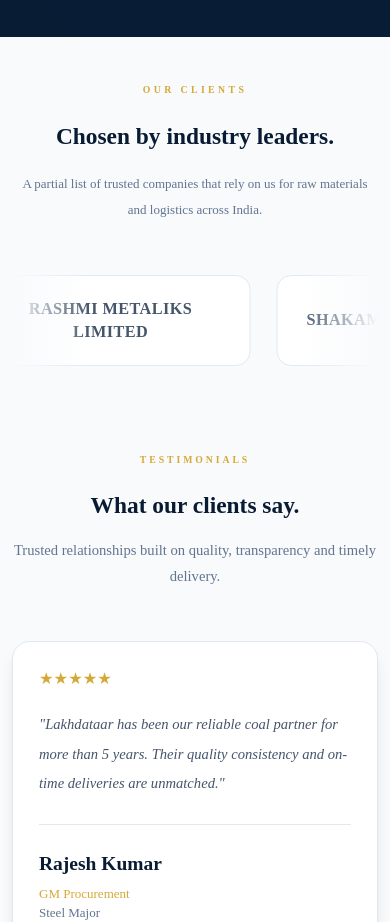
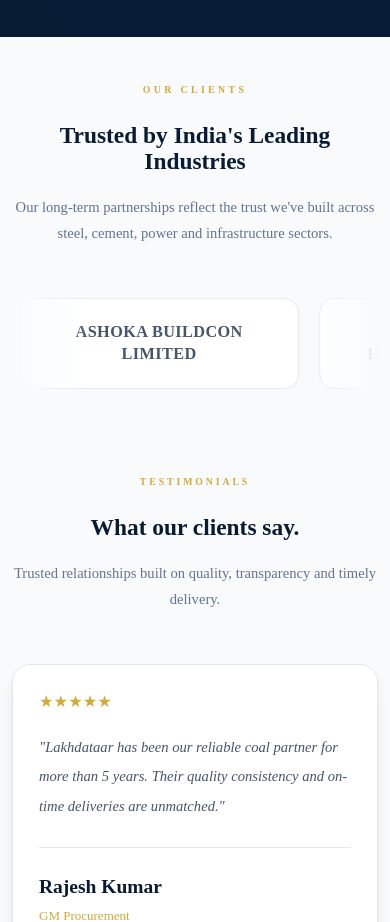
Before and after one commit to Maan-Sharma/lakhdataar-associates-website, a Next.js app: page / in a window 390 px wide. Shown: the part 5120-6042 px from the top of the page. Built offline with nearby package versions, Linux system fonts and the light colour scheme.

Commit message:
Improve responsive hero section and GSAP animations

```diff
--- a/components/clients/Clients.tsx
+++ b/components/clients/Clients.tsx
@@ -5,8 +5,13 @@
 import { clients } from "./data";
 
 export default function Clients() {
-    // Duplicate the array for a seamless infinite marquee
-    const marqueeClients = [...clients, ...clients];
+    // Repeat several times for a perfectly smooth infinite marquee
+    const marqueeClients = [
+        ...clients,
+        ...clients,
+        ...clients,
+        ...clients,
+    ];
 
     return (
         <section className="overflow-hidden bg-slate-50 py-20 lg:py-28">
@@ -14,13 +19,8 @@
 
                 {/* Heading */}
 
-                <motion.div
-                    initial={{ opacity: 0, y: 40 }}
-                    whileInView={{ opacity: 1, y: 0 }}
-                    viewport={{ once: true }}
-                    transition={{ duration: 0.8 }}
-                    className="mx-auto max-w-4xl text-center"
-                >
+                <div className="mx-auto max-w-4xl text-center">
+
                     <span
                         className="
                         inline-flex
@@ -33,7 +33,6 @@
                         uppercase
                         tracking-[0.35em]
                         text-gold
-                        sm:text-sm
                     "
                     >
                         OUR CLIENTS
@@ -42,17 +41,14 @@
                     <h2
                         className="
                         mt-6
-                        text-3xl
+                        text-4xl
                         font-black
-                        leading-tight
                         text-brand
-
-                        sm:text-5xl
-
+                        md:text-5xl
                         lg:text-6xl
                     "
                     >
-                        Chosen by industry leaders.
+                        Trusted by India's Leading Industries
                     </h2>
 
                     <p
@@ -60,42 +56,39 @@
                         mx-auto
                         mt-6
                         max-w-3xl
-                        text-base
+                        text-lg
                         leading-8
                         text-slate-500
-
-                        sm:text-lg
-
-                        lg:text-xl
                     "
                     >
-                        A partial list of trusted companies that rely on us
-                        for raw materials and logistics across India.
+                        Our long-term partnerships reflect the trust
+                        we've built across steel, cement, power and
+                        infrastructure sectors.
                     </p>
-                </motion.div>
+
+                </div>
 
                 {/* Marquee */}
 
                 <div className="relative mt-16 overflow-hidden">
 
                     {/* Left Fade */}
-                    <div className="pointer-events-none absolute left-0 top-0 z-10 h-full w-24 bg-gradient-to-r from-slate-50 to-transparent" />
+
+                    <div className="absolute left-0 top-0 z-20 h-full w-24 bg-gradient-to-r from-slate-50 to-transparent" />
 
                     {/* Right Fade */}
-                    <div className="pointer-events-none absolute right-0 top-0 z-10 h-full w-24 bg-gradient-to-l from-slate-50 to-transparent" />
+
+                    <div className="absolute right-0 top-0 z-20 h-full w-24 bg-gradient-to-l from-slate-50 to-transparent" />
 
                     <motion.div
-                        className="flex gap-8"
+                        className="flex w-max items-center gap-6"
                         animate={{
-                            x: ["0%", "-50%"],
+                            x: ["0%", "-25%"],
                         }}
                         transition={{
-                            duration: 30,
+                            duration: 55,
                             ease: "linear",
                             repeat: Infinity,
-                        }}
-                        whileHover={{
-                            animationPlayState: "paused",
                         }}
                     >
                         {marqueeClients.map((client, index) => (
@@ -105,6 +98,7 @@
                             />
                         ))}
                     </motion.div>
+
                 </div>
 
             </div>
--- a/components/clients/data.ts
+++ b/components/clients/data.ts
@@ -1,9 +1,4 @@
 export const clients = [
-    "RASHMI METALIKS LIMITED",
-    "SHAKAMBHARI ISPAT LTD",
-    "SUPER SMELTERS LIMITED",
-    "RASHMI CEMENT LIMITED",
-
     // Added Clients
     "LARSEN & TOUBRO (L&T)",
     "AFCONS INFRASTRUCTURE LIMITED",
@@ -12,6 +7,10 @@
     "GALLANT ISPAT LIMITED",
     "TARANJOT RESOURCES PRIVATE LIMITED",
 
+    "RASHMI METALIKS LIMITED",
+    "SHAKAMBHARI ISPAT LTD",
+    "SUPER SMELTERS LIMITED",
+    "RASHMI CEMENT LIMITED",
     "TATA STEEL",
     "JSW STEEL",
     "SAIL",
```
